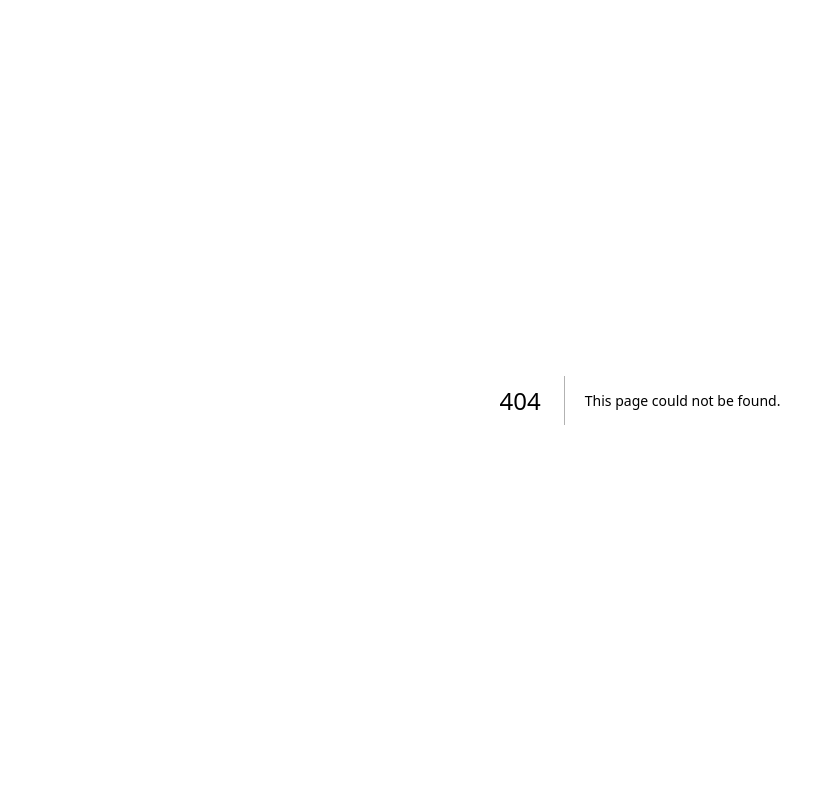
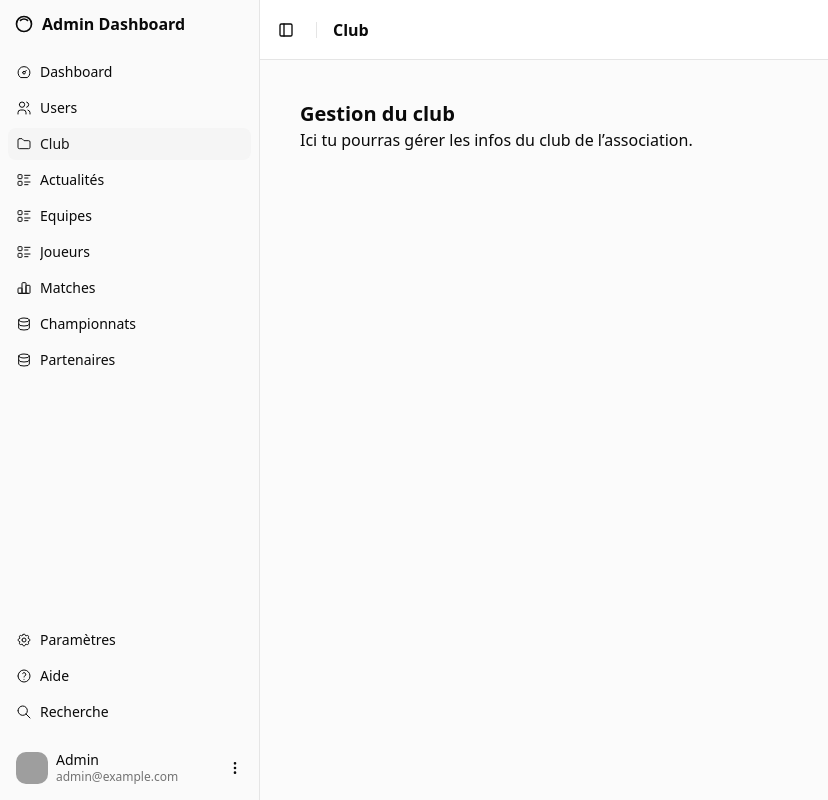
Before and after one commit to RustyRory/SaintBarthVolley, a Next.js app in the folder saintBarthVolleyApp/frontend/: page /admin/clubs in a window 1280 px wide. Before the commit this address had no page. Shown: the whole page, without its empty margins (0-828 px from the left). Built offline with nearby package versions, Linux system fonts and the light colour scheme; grey boxes are pictures that could not be loaded.

Commit message:
feat(backoffice): Fixes #133 - Dashboard Admin

```diff
--- /dev/null
+++ b/saintBarthVolleyApp/frontend/src/app/admin/clubs/page.tsx
@@ -0,0 +1,13 @@
+// frontend/src/app/admin/club/page.tsx
+"use client";
+
+import * as React from "react";
+
+export default function ClubPage() {
+  return (
+    <div className="p-4">
+      <h1 className="text-xl font-bold">Gestion du club</h1>
+      <p>Ici tu pourras gérer les infos du club de l’association.</p>
+    </div>
+  );
+}
```
